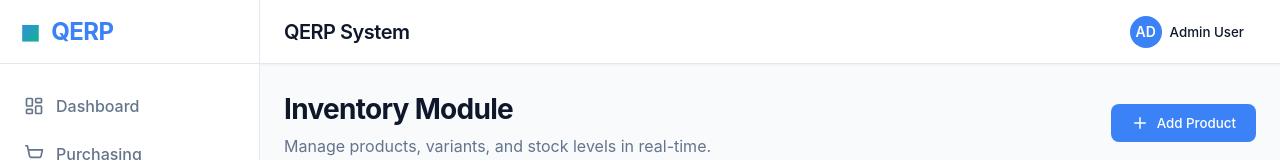
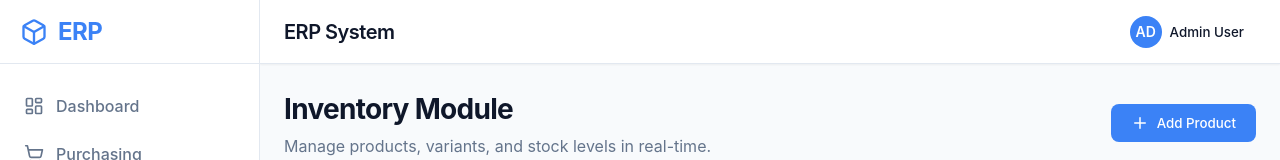
Before and after one commit to benchaphong/QERP, a React (Vite) app: page /inventory in a window 1280 px wide. Shown: the top 160 px of the page. Built offline with nearby package versions, Linux system fonts and the light colour scheme.

Commit message:
Update logo and system name to ERP

```diff
--- a/src/layouts/Layout.css
+++ b/src/layouts/Layout.css
@@ -103,10 +103,8 @@
     letter-spacing: -0.025em;
 }
 
-.brand-icon {
-    background: linear-gradient(135deg, var(--primary-color), var(--secondary-color));
-    -webkit-background-clip: text;
-    -webkit-text-fill-color: transparent;
+.brand-icon-lucide {
+    color: var(--primary-color);
 }
 
 .sidebar-nav {
--- a/src/layouts/Layout.jsx
+++ b/src/layouts/Layout.jsx
@@ -9,7 +9,7 @@ const Layout = () => {
             <Sidebar />
             <div className="layout-main">
                 <header className="layout-header">
-                    <div className="header-title">QERP System</div>
+                    <div className="header-title">ERP System</div>
                     <div className="header-actions">
                         <button className="user-btn">
                             <span className="user-avatar">AD</span>
--- a/src/layouts/Sidebar.jsx
+++ b/src/layouts/Sidebar.jsx
@@ -5,7 +5,8 @@ import {
     ShoppingCart,
     Calculator,
     CircleDollarSign,
-    PackageSearch
+    PackageSearch,
+    Box
 } from 'lucide-react';
 
 const Sidebar = () => {
@@ -20,8 +21,8 @@ const Sidebar = () => {
     return (
         <aside className="sidebar">
             <div className="sidebar-header">
-                <div className="brand">
-                    <span className="brand-icon">◼</span> QERP
+                <div className="brand" style={{ display: 'flex', alignItems: 'center', gap: '10px' }}>
+                    <Box size={28} className="brand-icon-lucide" color="currentColor" /> ERP
                 </div>
             </div>
             <nav className="sidebar-nav">
```
